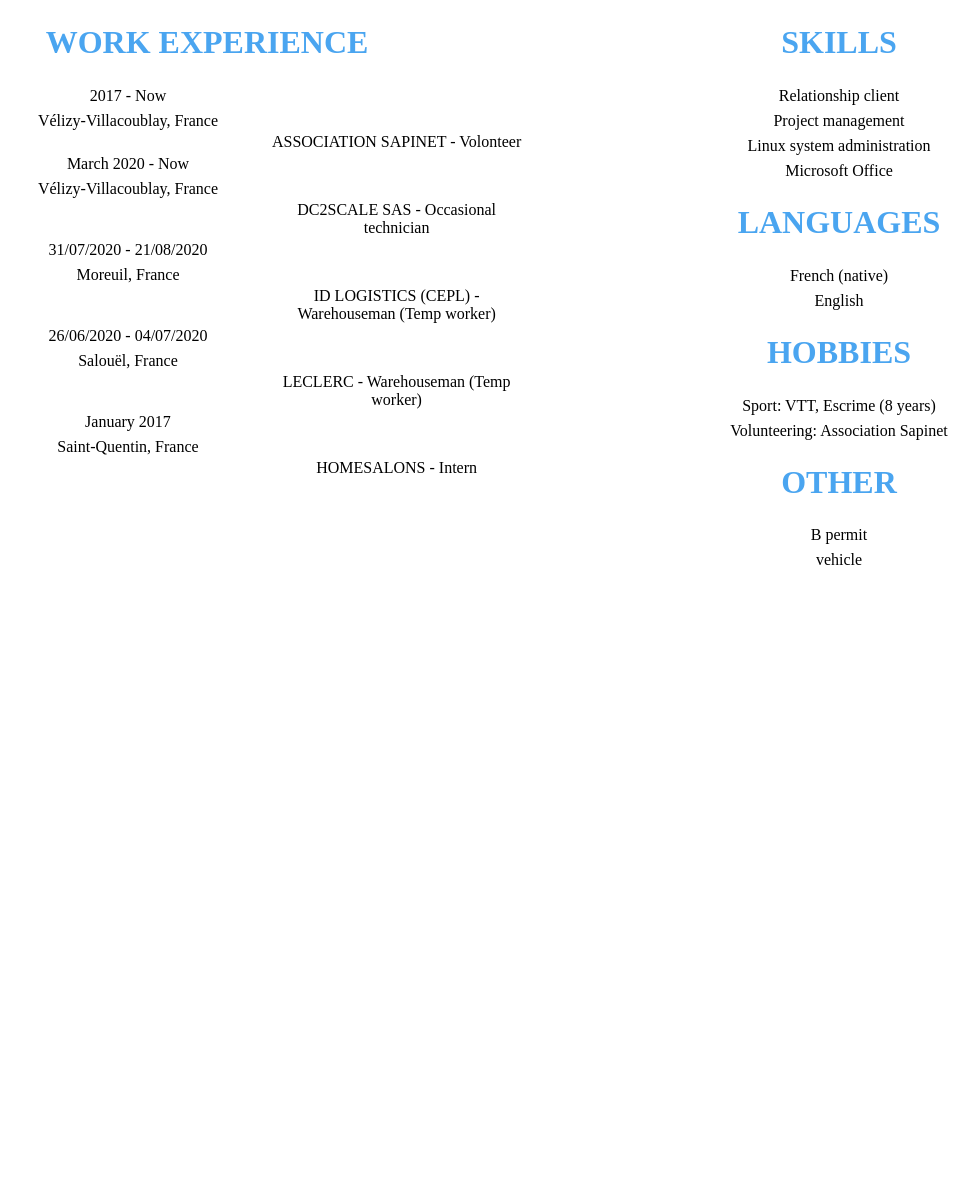
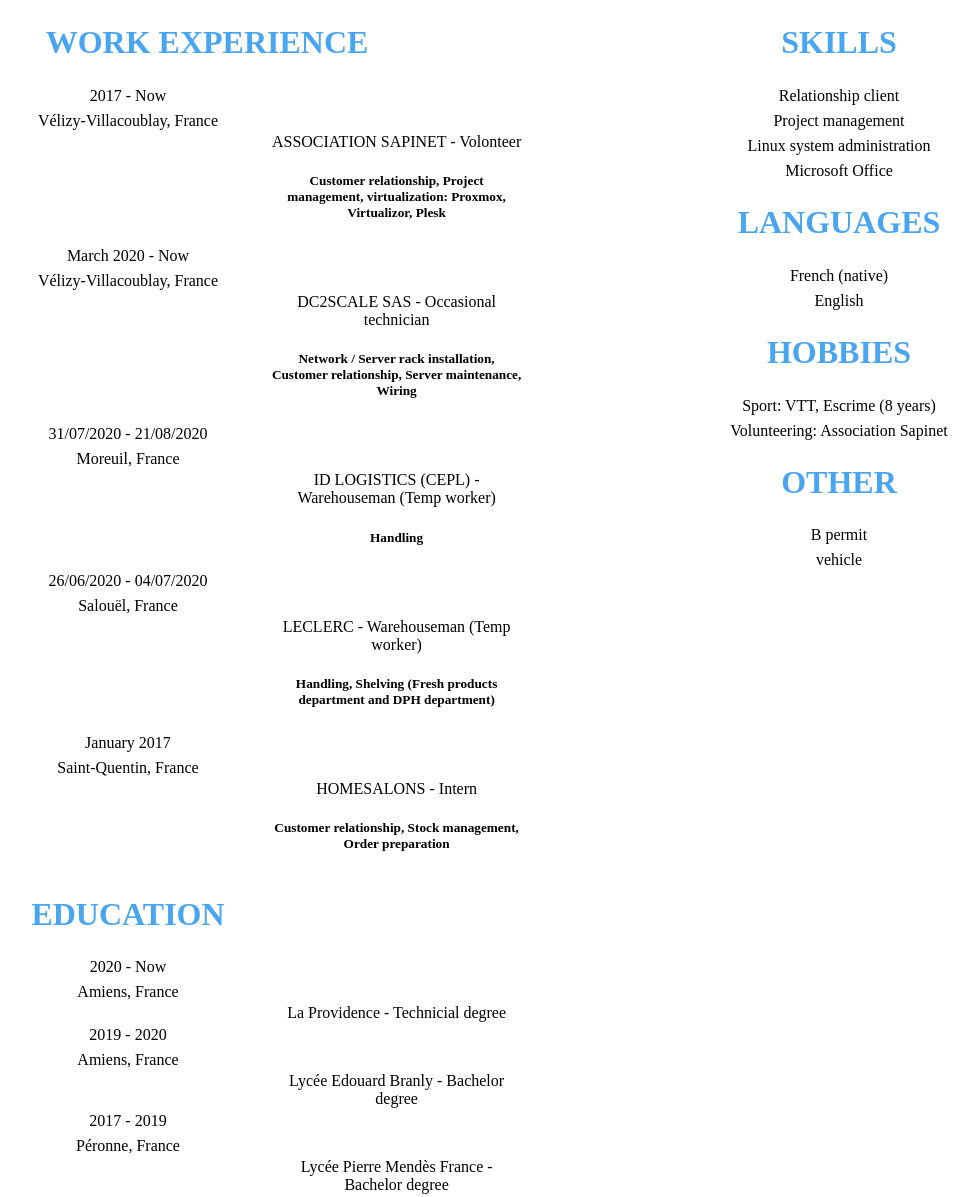
Before and after one commit to yannmrt/CV, a plain HTML site: page index.html in a window 1280 px wide. Shown: the part 282-1479 px from the top of the page, without its empty margins (117-1094 px from the left). Before the commit the page ends 854 px from the top, so only its background shows below. Drawn offline with Linux system fonts and the light colour scheme.

Commit message:
Optimisation du code

```diff
--- a/css/style.css
+++ b/css/style.css
@@ -13,6 +13,10 @@ h1 {
     color: #4aa5f0;
 }
 
+.top_header {
+    float: center;
+}
+
 .content {
     float:left;
     width:100%;
@@ -20,22 +24,22 @@ h1 {
     font-size-adjust: relative;
 }
 
-.colomnleft {
+.colomn_left {
     float: left;
     width: 50%;
 }
 
-.colomnright {
+.colomn_right {
     float: right;
     width: 50%;
 }
 
-.workleft {
+.work_left {
     float: left;
     width: 75%;
 }
 
-.workright {
+.work_right {
     float: right;
     width: 40%;
 }
--- a/index.html
+++ b/index.html
@@ -8,7 +8,7 @@
     <body>
 
         <!-- Page title -->
-        <div>
+        <div class="top_header">
             <h1>Curriculum vitæ</h1>
         </div>
 
@@ -22,12 +22,12 @@
                 <h4>25/03/2002</h4>
             </div>
 
-            <div class="colomnleft">
+            <div class="colomn_left">
                 <div><p>15 RUE PAUL MOREL</p></div>
                 <div><p>80440 THEZY GLIMONT</p></div>
             </div>
 
-            <div class="colomnright">
+            <div class="colomn_right">
                 <div><p>Phone number: 07.69.61.69.18</p></div>
                 <div><p>Email address: yannmrt02@gmail.com</p></div>
             </div>
@@ -36,54 +36,95 @@
         <!-- Separator -->
         <div class="blank"></div>
 
-        <!-- WORK EXPERIENCE module -->
+        <!-- WORK EXPERIENCE / EDUCATION module -->
         <div class="content">
-            <div class="colomnleft">
+            <div class="colomn_left">
+                <!-- WORK EXPERIENCE BLOCK -->
                 <h1>WORK EXPERIENCE</h1>
-                <div class="workleft">
+                <div class="work_left">
                     <p>2017 - Now</p>
                     <p>Vélizy-Villacoublay, France</p>
                 </div>
-                <div class="workright">
+                <div class="work_right">
                     ASSOCIATION SAPINET - Volonteer
+                    <h5>Customer relationship, Project management, virtualization: Proxmox, Virtualizor, Plesk</h5>
+                </div>
+
+                <div class="work_left">
+                    <p>March 2020 - Now</p>
+                    <p>Vélizy-Villacoublay, France</p>
+                </div>
+                <div class="work_right">
+                    DC2SCALE SAS - Occasional technician
+                    <h5>Network / Server rack installation, Customer relationship, Server maintenance, Wiring</h5>
+                </div>
+
+                <div class="work_left">
+                    <p>31/07/2020 - 21/08/2020</p>
+                    <p>Moreuil, France</p>
+                </div>
+                <div class="work_right">
+                    ID LOGISTICS (CEPL) - Warehouseman (Temp worker)
+                    <h5></h5>
+                    <h5>Handling</h5>
+                </div>
+
+                <div class="work_left">
+                    <p>26/06/2020 - 04/07/2020</p>
+                    <p>Salouël, France</p>
+                </div>
+                <div class="work_right">
+                    LECLERC - Warehouseman (Temp worker)
+                    <h5>Handling, Shelving (Fresh products department and DPH department)</h5>
+                </div>
+
+                <div class="work_left">
+                    <p>January 2017</p>
+                    <p>Saint-Quentin, France</p>
+                </div>
+                <div class="work_right">
+                    HOMESALONS - Intern
+                    <h5>Customer relationship, Stock management, Order preparation</h5>
+                </div>
+
+                <!-- EDUCATION Block -->
+                <div class="work_left"><h1>EDUCATION</h1></div>
+                <div class="work_left">
+                    <p>2020 - Now</p>
+                    <p>Amiens, France</p>
+                </div>
+                <div class="work_right">
+                    La Providence - Technicial degree
 
                 </div>
 
-                <div class="workleft">
-                    <p>March 2020 - Now</p>
-                    <p>Vélizy-Villacoublay, France</p>
+                <div class="work_left">
+                    <p>2019 - 2020</p>
+                    <p>Amiens, France</p>
                 </div>
-                <div class="workright">
-                    DC2SCALE SAS - Occasional technician
+                <div class="work_right">
+                    Lycée Edouard Branly - Bachelor degree
                 </div>
 
-                <div class="workleft">
-                    <p>31/07/2020 - 21/08/2020</p>
-                    <p>Moreuil, France</p>
+                <div class="work_left">
+                    <p>2017 - 2019</p>
+                    <p>Péronne, France</p>
                 </div>
-                <div class="workright">
-                    ID LOGISTICS (CEPL) - Warehouseman (Temp worker)
+                <div class="work_right">
+                    Lycée Pierre Mendès France - Bachelor degree
                 </div>
 
-                <div class="workleft">
-                    <p>26/06/2020 - 04/07/2020</p>
-                    <p>Salouël, France</p>
+                <div class="work_left">
+                    <p>2012 - 2017</p>
+                    <p>Roisel, France</p>
                 </div>
-                <div class="workright">
-                    LECLERC - Warehouseman (Temp worker)
-                </div>
-
-                <div class="workleft">
-                    <p>January 2017</p>
-                    <p>Saint-Quentin, France</p>
-                </div>
-                <div class="workright">
-                    HOMESALONS - Intern
+                <div class="work_right">
+                    Collége Gaston Boucourt - General Certificate of Secondary Education
                 </div>
              </div>
 
             <!-- OTHER INFORMATIONS module -->
-             <div class="colomnright">
+             <div class="colomn_right">
                 <h1>SKILLS</h1>
                 <p>Relationship client</p>
                 <p>Project management</p>
```
